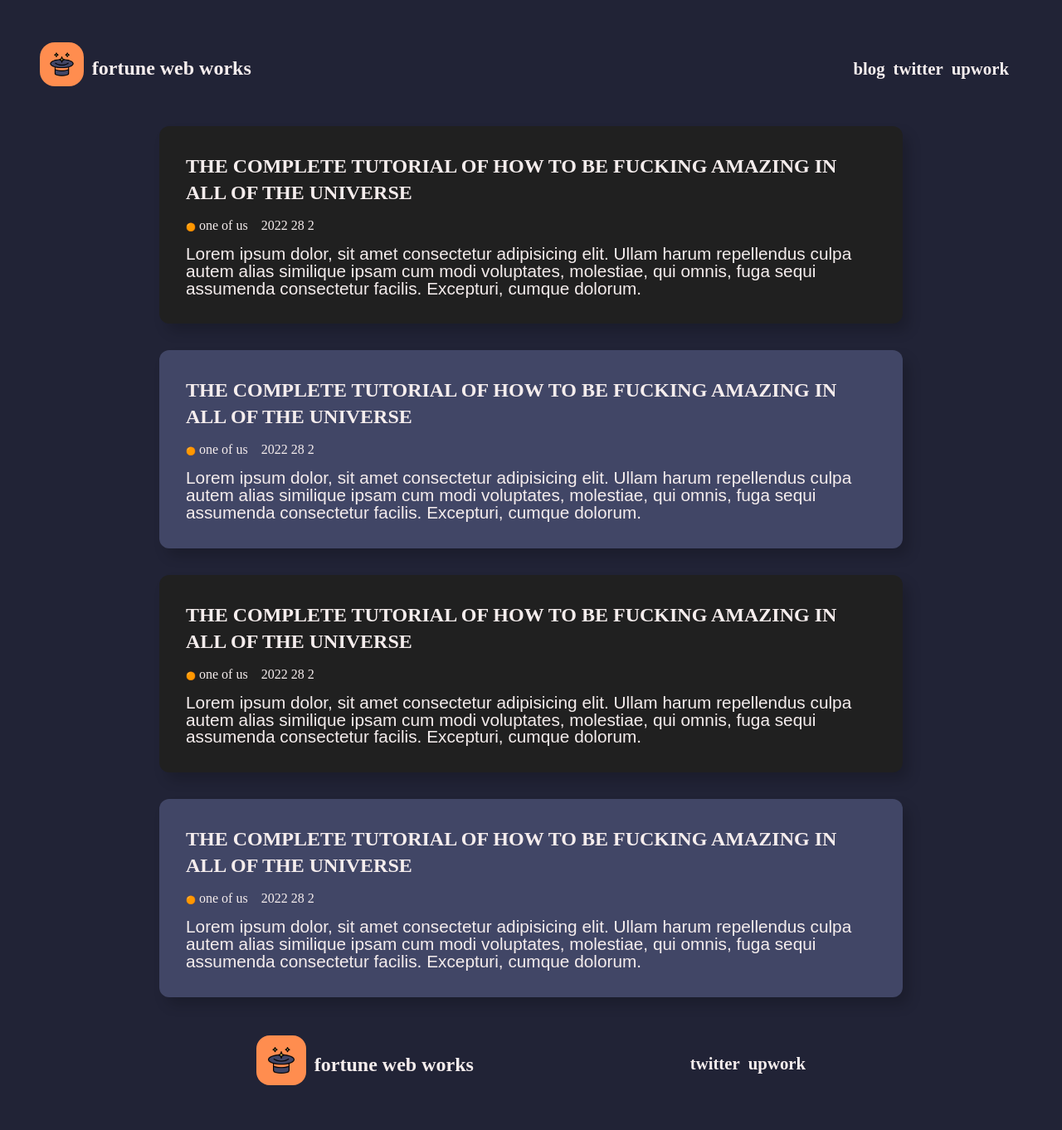
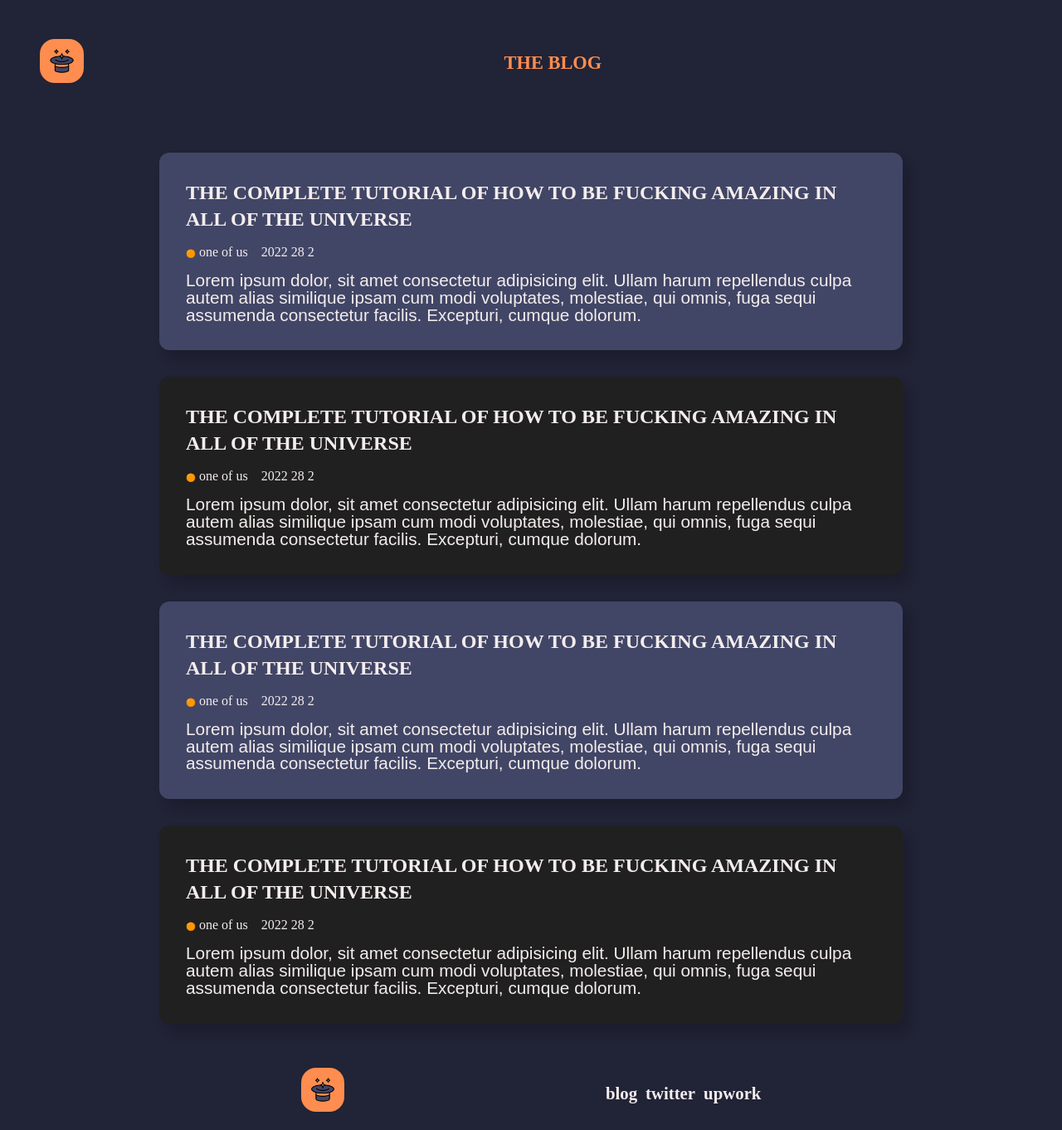
Before and after one commit to FortuneWebWorks/Fortune-NextJs, a Next.js app: page /blog in a window 1280 px wide. Shown: the whole page at 83% size. Built offline with nearby package versions, Linux system fonts and the light colour scheme.

Commit message:
:zap: original text replaced and minur style fix

```diff
--- a/components/Footer.js
+++ b/components/Footer.js
@@ -18,8 +18,8 @@ function Footer() {
       </div>
       <div className={style.footer_content_2}>
         <span className={style.footer_content_2_blog}>blog</span>
-        <span>twitter</span>
-        <span>upwork</span>
+        <span>Analysis</span>
+        <span>Contact</span>
       </div>
     </footer>
   );
--- a/components/Header.js
+++ b/components/Header.js
@@ -17,9 +17,8 @@ function Header() {
         <span>fortune web works</span>
       </div>
       <div className={styles.head_content_2}>
-        <span>blog</span>
-        <span>twitter</span>
-        <span>upwork</span>
+        <span>Analysis</span>
+        <span>Contact</span>
       </div>
     </header>
   );
--- a/components/TecsAnimation.js
+++ b/components/TecsAnimation.js
@@ -123,8 +123,7 @@ function TecsAnimation() {
     <section className={style.section3}>
       <canvas id="tecs" ref={canvas}></canvas>
       <div className={style.section3_text}>
-        <p>go to mooonnnnn &#128640;</p>
-        <p>WITH THE MODERN WEB</p>
+        <p>It isn’t sorcery. It’s good web design.</p>
       </div>
     </section>
   );
--- a/pages/blog.js
+++ b/pages/blog.js
@@ -1,10 +1,40 @@
-import Layout from '@/components/Layout';
+import Image from 'next/image';
 import styles from '@/styles/Blog.module.scss';
+import headStyle from '@/styles/Header.module.scss';
+import footerStyle from '@/styles/Footer.module.scss';
 
 function blog() {
   return (
-    <Layout>
     <section className={styles.blog_body}>
+      <header className={headStyle.header}>
+        <div className={headStyle.head_content_1} style={{ height: '3rem' }}>
+          <div className={headStyle.logo}>
+            <Image
+              src="http://localhost:3000/favicon.jpg"
+              alt="logo"
+              objectFit="cover"
+              width="100"
+              height="100"
+            />
+          </div>
+        </div>
+        <div
+          className="head-content-2"
+          style={{ margin: 'auto', alignItems: 'center' }}
+        >
+          <span
+            style={{
+              color: '#ff8d4f',
+              fontWeight: 'bold',
+              fontSize: '1.4rem',
+              fontFamily: 'Cubano',
+            }}
+          >
+            THE BLOG
+          </span>
+        </div>
+      </header>
+
       <div className={styles.blog_post}>
         <h2>
           THE COMPLETE TUTORIAL OF HOW TO BE FUCKING AMAZING IN ALL OF THE
@@ -13,14 +43,14 @@ function blog() {
         <div className={styles.blog_post_info}>
           <span className={styles.dude}>
             <span className={styles.point_circle}>🟠</span> one of us
-            </span>{' '}
+          </span>
           <span className={styles.date}>2022 28 2</span>
         </div>
         <p className={styles.blog_post_comment}>
-            Lorem ipsum dolor, sit amet consectetur adipisicing elit. Ullam
-            harum repellendus culpa autem alias similique ipsam cum modi
-            voluptates, molestiae, qui omnis, fuga sequi assumenda consectetur
-            facilis. Excepturi, cumque dolorum.
+          Lorem ipsum dolor, sit amet consectetur adipisicing elit. Ullam harum
+          repellendus culpa autem alias similique ipsam cum modi voluptates,
+          molestiae, qui omnis, fuga sequi assumenda consectetur facilis.
+          Excepturi, cumque dolorum.
         </p>
       </div>
       <div className={styles.blog_post}>
@@ -35,10 +65,10 @@ function blog() {
           <span className={styles.date}>2022 28 2</span>
         </div>
         <p className={styles.blog_post_comment}>
-            Lorem ipsum dolor, sit amet consectetur adipisicing elit. Ullam
-            harum repellendus culpa autem alias similique ipsam cum modi
-            voluptates, molestiae, qui omnis, fuga sequi assumenda consectetur
-            facilis. Excepturi, cumque dolorum.
+          Lorem ipsum dolor, sit amet consectetur adipisicing elit. Ullam harum
+          repellendus culpa autem alias similique ipsam cum modi voluptates,
+          molestiae, qui omnis, fuga sequi assumenda consectetur facilis.
+          Excepturi, cumque dolorum.
         </p>
       </div>
       <div className={styles.blog_post}>
@@ -53,10 +83,10 @@ function blog() {
           <span className={styles.date}>2022 28 2</span>
         </div>
         <p className={styles.blog_post_comment}>
-            Lorem ipsum dolor, sit amet consectetur adipisicing elit. Ullam
-            harum repellendus culpa autem alias similique ipsam cum modi
-            voluptates, molestiae, qui omnis, fuga sequi assumenda consectetur
-            facilis. Excepturi, cumque dolorum.
+          Lorem ipsum dolor, sit amet consectetur adipisicing elit. Ullam harum
+          repellendus culpa autem alias similique ipsam cum modi voluptates,
+          molestiae, qui omnis, fuga sequi assumenda consectetur facilis.
+          Excepturi, cumque dolorum.
         </p>
       </div>
       <div className={styles.blog_post}>
@@ -71,14 +101,34 @@ function blog() {
           <span className={styles.date}>2022 28 2</span>
         </div>
         <p className={styles.blog_post_comment}>
-            Lorem ipsum dolor, sit amet consectetur adipisicing elit. Ullam
-            harum repellendus culpa autem alias similique ipsam cum modi
-            voluptates, molestiae, qui omnis, fuga sequi assumenda consectetur
-            facilis. Excepturi, cumque dolorum.
+          Lorem ipsum dolor, sit amet consectetur adipisicing elit. Ullam harum
+          repellendus culpa autem alias similique ipsam cum modi voluptates,
+          molestiae, qui omnis, fuga sequi assumenda consectetur facilis.
+          Excepturi, cumque dolorum.
         </p>
       </div>
+
+      <footer className={footerStyle.footer} style={{ height: '4rem' }}>
+        <div
+          className={footerStyle.footer_content_1}
+          style={{ height: '3rem' }}
+        >
+          <div className={footerStyle.logo} style={{ position: 'relative' }}>
+            <Image
+              src="http://localhost:3000/favicon.jpg"
+              alt="logo"
+              objectFit="cover"
+              layout="fill"
+            />
+          </div>
+        </div>
+        <div className={footerStyle.footer_content_2}>
+          <span>blog</span>
+          <span>twitter</span>
+          <span>upwork</span>
+        </div>
+      </footer>
     </section>
-    </Layout>
   );
 }
 
--- a/styles/Footer.module.scss
+++ b/styles/Footer.module.scss
@@ -27,8 +27,11 @@
   }
 
   .logo {
-    height: 100%;
-    border-radius: 16px;
+    position: relative;
+    width: 3.3rem;
+    height: 3.3rem;
+    border-radius: 18px;
+    overflow: hidden;
   }
 
   .footer_content_1 span {
--- a/styles/Section1.module.scss
+++ b/styles/Section1.module.scss
@@ -337,7 +337,7 @@
     }
 
     .hat3 {
-      bottom: 5%;
+      bottom: 6%;
       z-index: 3;
     }
 
@@ -348,7 +348,7 @@
     }
   }
 
-  @media (max-width: 300px) {
+  @media (max-width: 200px) {
     height: 39rem;
 
     h1 {
```
Also changed, not shown: components/BrowserAnimation.js (+12 -8 lines), pages/index.js (+20 -25 lines), styles/Section2.module.scss (+7 -5 lines), styles/Section3.module.scss (+7 -0 lines). Lines whose indentation alone changed are shown as unchanged.
